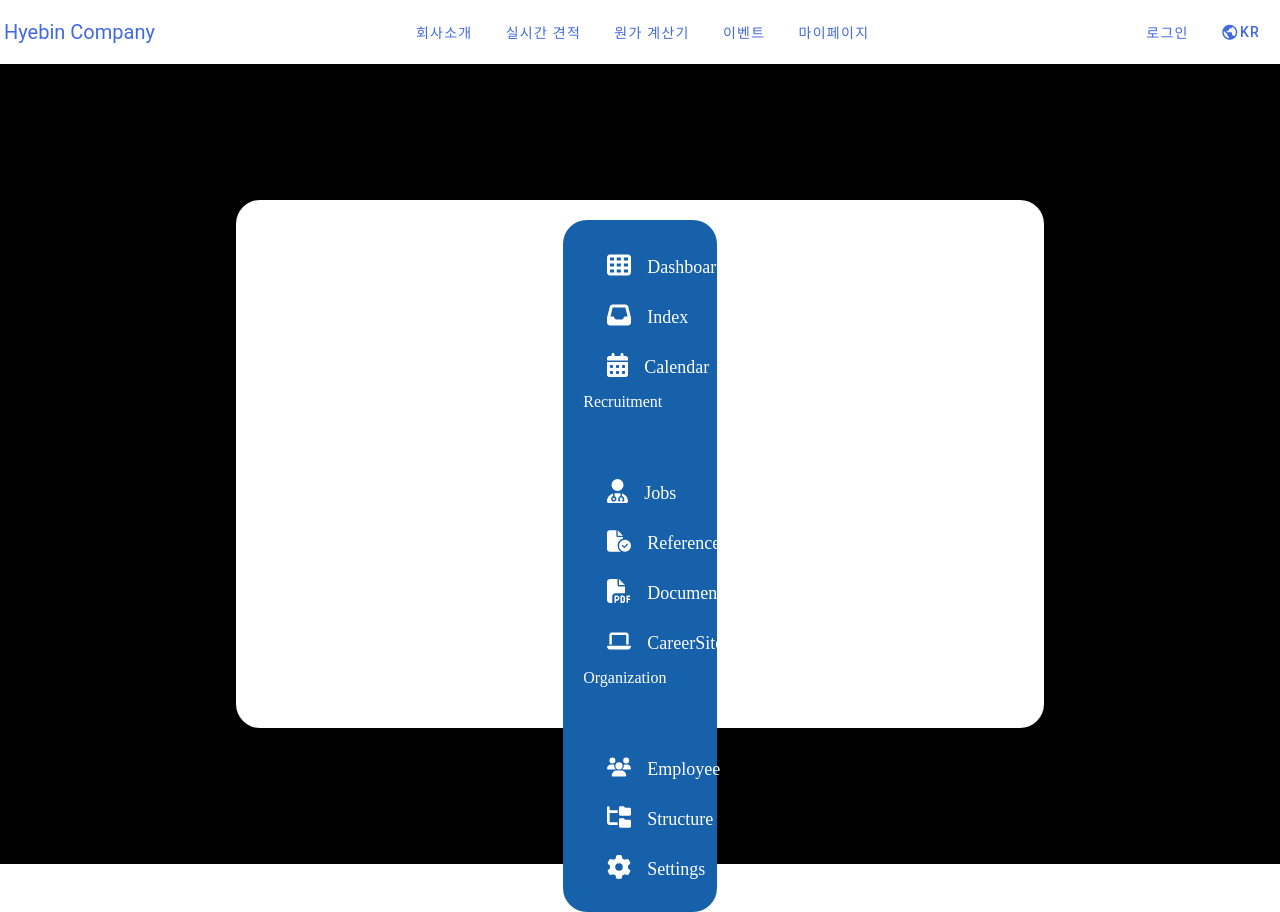
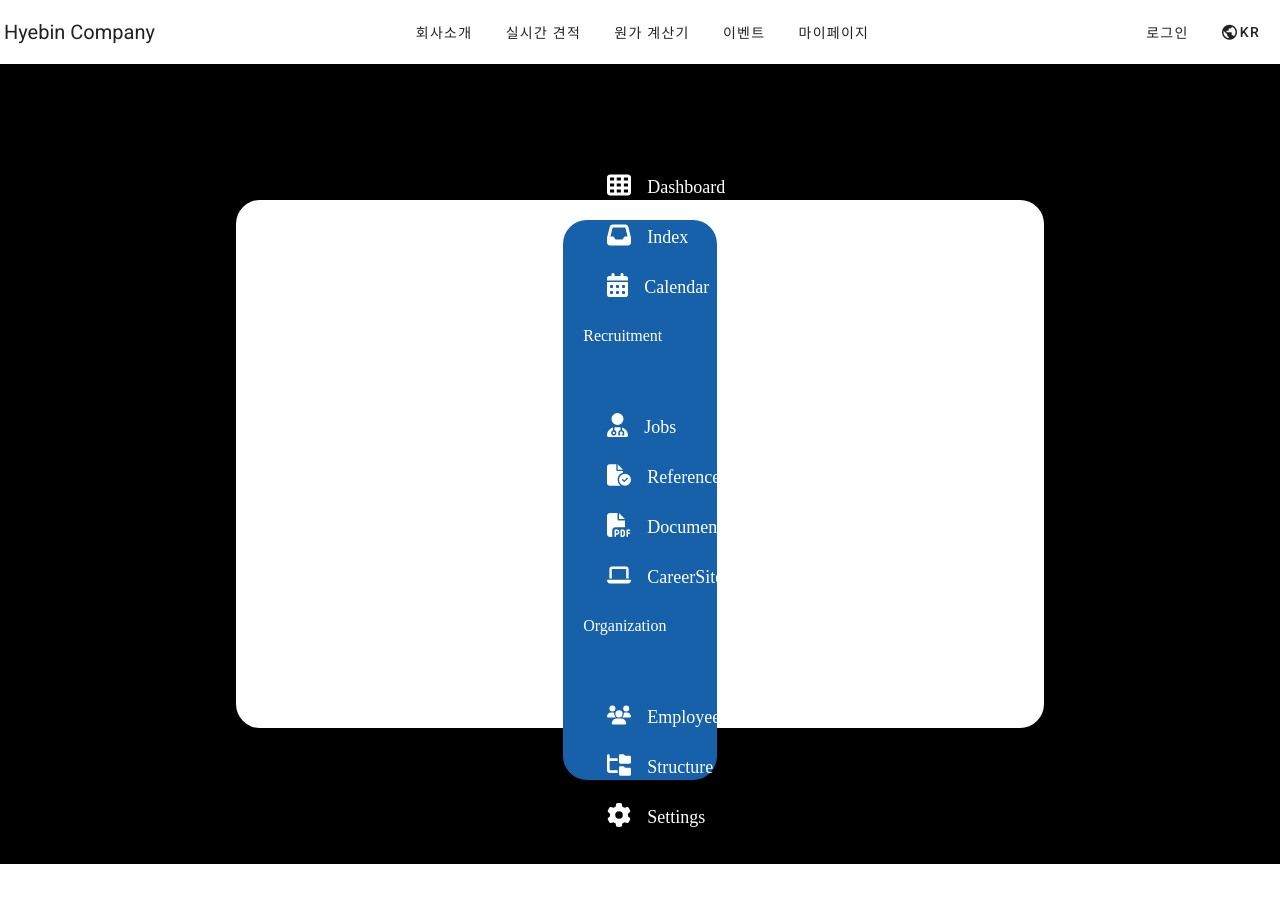
Before and after one commit to khv2644511/VUE_Study, a Vue app: page / in a window 1280 px wide. After the commit the page ends 864 px from the top, so only its background shows below. Built offline with nearby package versions, Linux system fonts and the light colour scheme; a web font is replaced by a local one.

Commit message:
style: font, color 변수 추가

```diff
--- a/src/assets/styles/color.scss
+++ b/src/assets/styles/color.scss
@@ -1,6 +1,13 @@
 // COLOR WHITE
 $color-white-000: #ffffff;
 $color-white-100: #fafbfb;
+$color-white-200: #9d9d9c;
+
+// COLOR ORANGE
+$color-yellow-000: #fa9616;
+
+// COLOR GREEN
+$color-green-000: #40cb40;
 
 // COLOR BLUE
 $color-blue-000 : #1661a9;
--- a/src/assets/styles/font.scss
+++ b/src/assets/styles/font.scss
@@ -11,3 +11,6 @@
     font-weight: 400;
     font-style: normal;
 }
+
+// font-family: 'Roboto', sans-serif;
+@import url('https://fonts.googleapis.com/css2?family=Roboto:wght@100;300;400;500;700;900&display=swap');
--- a/src/assets/styles/main.scss
+++ b/src/assets/styles/main.scss
@@ -3,8 +3,10 @@
 
 
 * {
+font-family: 'Roboto', sans-serif;
+}
+
+body {
     margin: 0;
     padding: 0;
-
-    color : royalblue;
 }
--- a/src/components/organisms/Navigations.vue
+++ b/src/components/organisms/Navigations.vue
@@ -98,6 +98,9 @@ const bottonMenu = computed(() => {
   justify-content: center;
 
   width: 100%;
+  height: calc(70vh - 40px);
+
+  gap: 14px;
 
   &__sub-menu {
     display: flex;
```
